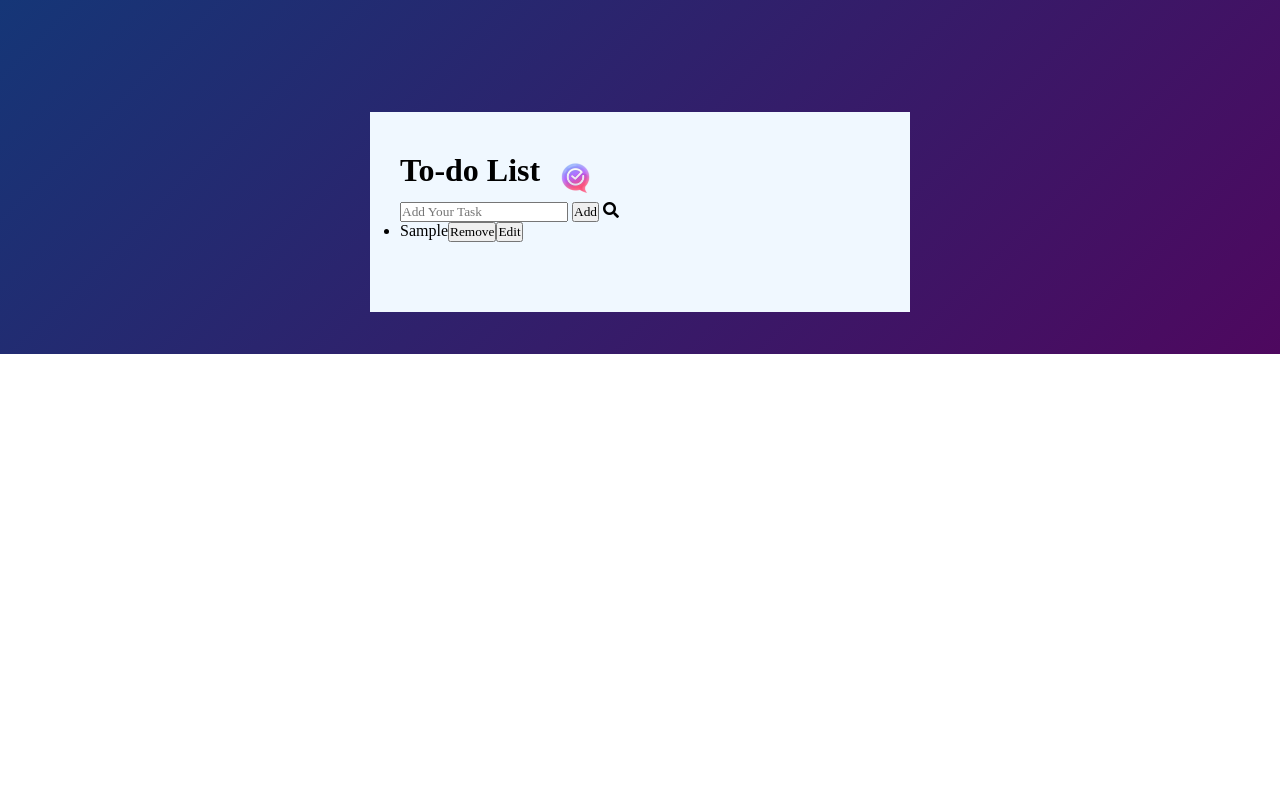
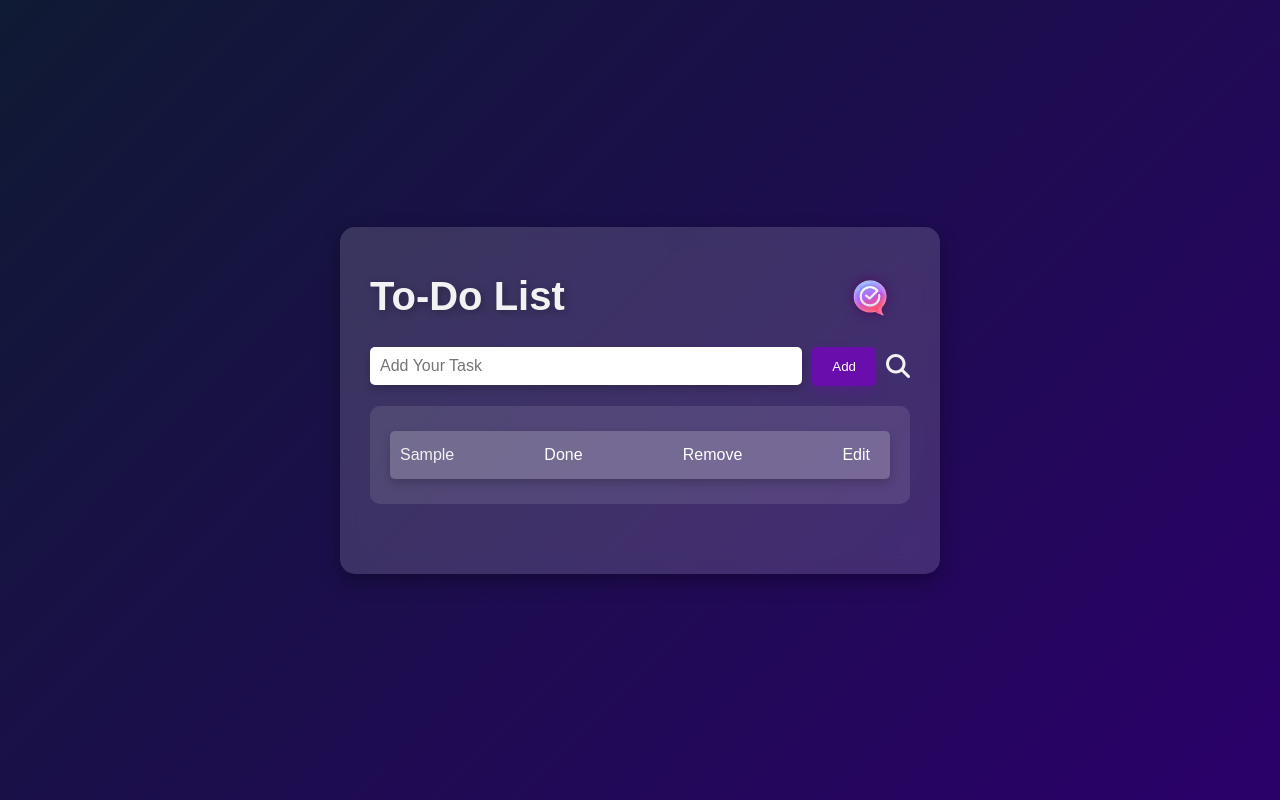
Before and after one commit to ManthanThakor/ToduListUsingJs, a plain HTML site: page index.html in a window 1280 px wide. Both pictures are taken after typing "Sample" into the empty fields and a click on the button "Add". Drawn offline with Linux system fonts and the light colour scheme.

Commit message:
some functionality of todo : 2

```diff
--- a/index.html
+++ b/index.html
@@ -5,17 +5,22 @@
     <meta name="viewport" content="width=device-width, initial-scale=1.0" />
     <title>To-Do List</title>
     <link rel="stylesheet" href="style.css" />
-    <!-- Include Font Awesome for the search icon (optional) -->
     <link
       rel="stylesheet"
       href="https://cdnjs.cloudflare.com/ajax/libs/font-awesome/5.15.4/css/all.min.css"
     />
+    <link rel="icon" type="image/x-icon" href="images/logo/logo.png" />
+
+    <script
+      src="https://kit.fontawesome.com/cb104e752f.js"
+      crossorigin="anonymous"
+    ></script>
   </head>
   <body>
     <div class="container">
       <div class="todo-app">
         <div class="title-section">
-          <h1>To-do List</h1>
+          <h1>To-Do List</h1>
           <img src="images/logo/logo.png" alt="Todo Logo" id="logo-img" />
         </div>
 
@@ -23,7 +28,6 @@
           <input type="text" id="input-add-task" placeholder="Add Your Task" />
           <button class="btn-todo">Add</button>
           <i class="fas fa-search" id="search-icon"></i>
-          <!-- Search Icon -->
         </div>
         <div class="error-message-sec">
           <p class="error-message"></p>
@@ -35,7 +39,6 @@
       </div>
     </div>
 
-    <!-- Modal for Search -->
     <div id="search-modal" class="modal">
       <div class="modal-content">
         <span class="close">&times;</span>
--- a/script.js
+++ b/script.js
@@ -5,22 +5,20 @@ const errorMessage = document.querySelector(".error-message");
 const taskMessage = document.getElementById("task-message");
 
 const saveTasksToLocalStorage = () => {
-  const tasks = Array.from(taskList.children).map(
-    (task) => task.querySelector("span").textContent
-  );
-  console.log(tasks);
+  const tasks = Array.from(taskList.children).map((task) => ({
+    text: task.querySelector("span").textContent,
+    isDone: task.querySelector("span").classList.contains("done"),
+  }));
   localStorage.setItem("tasks", JSON.stringify(tasks));
 };
 
-// Function to load tasks from local storage
 const loadTasksFromLocalStorage = () => {
   const tasks = JSON.parse(localStorage.getItem("tasks")) || [];
-  tasks.forEach((taskText) => {
-    addTaskToList(taskText);
+  tasks.forEach(({ text, isDone }) => {
+    addTaskToList(text, isDone);
   });
 };
 
-// Function to update the task message (e.g., "No tasks available")
 const updateTaskListMessage = () => {
   if (taskList.children.length === 0) {
     taskMessage.textContent = "No tasks available";
@@ -30,15 +28,28 @@ const updateTaskListMessage = () => {
   }
 };
 
-// Reusable function to add a task item to the list
-const addTaskToList = (taskText) => {
+const addTaskToList = (taskText, isDone = false) => {
   const listItem = document.createElement("li");
   const taskSpan = document.createElement("span");
   taskSpan.textContent = taskText;
+
+  if (isDone) {
+    taskSpan.classList.add("done");
+  }
+
   listItem.appendChild(taskSpan);
   taskList.appendChild(listItem);
 
-  // Remove item
+  const doneBtn = document.createElement("button");
+  doneBtn.textContent = isDone ? "Undo" : "Done";
+  doneBtn.classList.add("done-btn");
+  doneBtn.addEventListener("click", () => {
+    taskSpan.classList.toggle("done");
+    doneBtn.textContent = taskSpan.classList.contains("done") ? "Undo" : "Done";
+    saveTasksToLocalStorage();
+  });
+  listItem.appendChild(doneBtn);
+
   const removeBtn = document.createElement("button");
   removeBtn.textContent = "Remove";
   removeBtn.classList.add("remove-btn");
@@ -49,7 +60,6 @@ const addTaskToList = (taskText) => {
   });
   listItem.appendChild(removeBtn);
 
-  // Edit item
   const editBtn = document.createElement("button");
   editBtn.textContent = "Edit";
   editBtn.classList.add("edit-btn");
@@ -64,15 +74,14 @@ const addTaskToList = (taskText) => {
   updateTaskListMessage();
 };
 
-// Main add task function (handles input and local storage)
 const addTask = () => {
   const taskText = inputAddTask.value.trim();
 
   if (taskText) {
-    addTaskToList(taskText); // Add task to list
+    addTaskToList(taskText);
     inputAddTask.value = "";
     errorMessage.textContent = "";
-    saveTasksToLocalStorage(); // Save task to local storage
+    saveTasksToLocalStorage();
   } else {
     errorMessage.textContent = "Please Enter a Task";
   }
@@ -80,14 +89,12 @@ const addTask = () => {
 
 btnAddTask.addEventListener("click", addTask);
 
-const keypressFn = (e) => {
+inputAddTask.addEventListener("keypress", (e) => {
   if (e.key === "Enter") {
     addTask();
   }
-};
-inputAddTask.addEventListener("keypress", keypressFn);
+});
 
-// Load tasks on page load
 loadTasksFromLocalStorage();
 
 //--------------------------
--- a/style.css
+++ b/style.css
@@ -2,74 +2,221 @@
   margin: 0;
   padding: 0;
   box-sizing: border-box;
-  font-family: "Poppins", "sans-serif";
+  font-family: "Poppins", sans-serif;
+}
+
+body {
+  background: linear-gradient(135deg, #0f1a33, #2b006a);
+  color: #f2f2f2;
 }
 
 .container {
-  background: linear-gradient(135deg, #153677, #4e085f);
   width: 100%;
-  /* height: 100vh; */
-  padding: 12px;
+  padding: 20px;
+  display: flex;
+  justify-content: center;
+  align-items: center;
+  min-height: 100vh;
 }
 
 .todo-app {
   width: 100%;
-  max-width: 540px;
-  margin: 100px auto 30px;
+  max-width: 600px;
+  background: rgba(255, 255, 255, 0.15);
   padding: 40px 30px 70px;
-  background: aliceblue;
+  border-radius: 15px;
+  backdrop-filter: blur(10px);
+  box-shadow: 0 8px 20px rgba(0, 0, 0, 0.3);
+  position: relative;
+  animation: fadeIn 1.2s ease-in-out;
 }
 
 .title-section {
   display: flex;
+  align-items: center;
+  justify-content: space-between;
+  color: #fff;
+}
+
+h1 {
+  font-size: 2.5rem;
+  color: #f2f2f2;
+  text-shadow: 2px 2px 8px rgba(0, 0, 0, 0.3);
 }
 
 #logo-img {
-  height: 50px;
-  width: 70px;
+  height: 60px;
+  width: 80px;
   object-fit: contain;
+  filter: drop-shadow(0 0 6px #4e085f);
+}
+
+.inputs-section {
+  display: flex;
+  align-items: center;
+  gap: 10px;
+  margin-top: 20px;
+}
+
+#input-add-task {
+  width: 100%;
+  padding: 10px;
+  border: none;
+  border-radius: 5px;
+  outline: none;
+  font-size: 1rem;
+  box-shadow: 0 4px 8px rgba(0, 0, 0, 0.2);
+  transition: box-shadow 0.2s ease;
+}
+
+#input-add-task:focus {
+  box-shadow: 0 4px 12px rgba(0, 0, 0, 0.3);
+}
+
+.btn-todo {
+  background-color: #6a0dad;
+  color: #fff;
+  padding: 12px 20px;
+  border-radius: 5px;
+  border: none;
+  cursor: pointer;
+  transition: background 0.3s;
+  box-shadow: 0 6px 12px rgba(106, 13, 173, 0.3);
+}
+
+.btn-todo:hover {
+  background-color: #520a7a;
+}
+
+#search-icon {
+  color: #f2f2f2;
+  font-size: 1.5rem;
+  cursor: pointer;
+  transition: color 0.3s;
+}
+
+#search-icon:hover {
+  color: #fff;
+}
+
+/* Task List Styling */
+.task-sec {
+  margin-top: 20px;
+  padding: 20px;
+  background: rgba(255, 255, 255, 0.1);
+  border-radius: 10px;
+}
+
+.task-list li {
+  display: flex;
+  justify-content: space-between;
+  align-items: center;
+  padding: 10px;
+  margin: 5px 0;
+  background: rgba(255, 255, 255, 0.2);
+  border-radius: 5px;
+  transition: transform 0.3s ease;
+  box-shadow: 0 4px 10px rgba(0, 0, 0, 0.2);
+}
+
+.task-list li:hover {
+  transform: scale(1.02);
+}
+
+.task-list .done-btn,
+.task-list .remove-btn,
+.task-list .edit-btn {
+  background: transparent;
+  color: #fff;
+  border: none;
+  cursor: pointer;
+  padding: 5px 10px;
+  transition: transform 0.3s;
+  font-size: 1rem;
+}
+
+.task-list .done-btn:hover {
+  color: #4caf50;
+}
+
+.task-list .remove-btn:hover {
+  color: #e53935;
+}
+
+.task-list .edit-btn:hover {
+  color: #ffca28;
 }
 
 /* Modal styles */
 .modal {
-  display: none; /* Hidden by default */
-  position: fixed; /* Stay in place */
-  z-index: 1; /* Sit on top */
+  display: none;
+  position: fixed;
+  z-index: 1;
   left: 0;
   top: 0;
-  width: 100%; /* Full width */
-  height: 100%; /* Full height */
-  overflow: auto; /* Enable scroll if needed */
-  background-color: rgba(0, 0, 0, 0.5); /* Black w/ opacity */
+  width: 100%;
+  height: 100%;
+  background-color: rgba(0, 0, 0, 0.7);
+  animation: fadeInModal 0.5s;
+}
+
+@keyframes fadeInModal {
+  from {
+    opacity: 0;
+  }
+  to {
+    opacity: 1;
+  }
 }
 
 .modal-content {
-  background-color: #fefefe;
-  margin: 15% auto; /* 15% from the top and centered */
+  background-color: #121212;
+  color: #fff;
+  margin: 15% auto;
   padding: 20px;
-  border: 1px solid #888;
-  width: 80%; /* Could be more or less, depending on screen size */
+  border-radius: 8px;
+  width: 70%;
+  box-shadow: 0 4px 20px rgba(255, 255, 255, 0.1);
 }
 
 .close {
   color: #aaa;
   float: right;
-  font-size: 28px;
+  font-size: 1.5rem;
   font-weight: bold;
 }
 
 .close:hover,
 .close:focus {
-  color: black;
+  color: #fff;
   text-decoration: none;
   cursor: pointer;
 }
 
 #search-results {
   list-style-type: none;
-  padding: 0;
+  padding: 10px 0;
 }
+
+#search-results li {
+  padding: 8px;
+  border-bottom: 1px solid #444;
+}
+
 .done {
   text-decoration: line-through;
   color: gray;
+  text-shadow: 1px 1px 4px rgba(0, 0, 0, 0.5);
 }
+
+/* Animations */
+@keyframes fadeIn {
+  from {
+    opacity: 0;
+    transform: translateY(20px);
+  }
+  to {
+    opacity: 1;
+    transform: translateY(0);
+  }
+}
```
